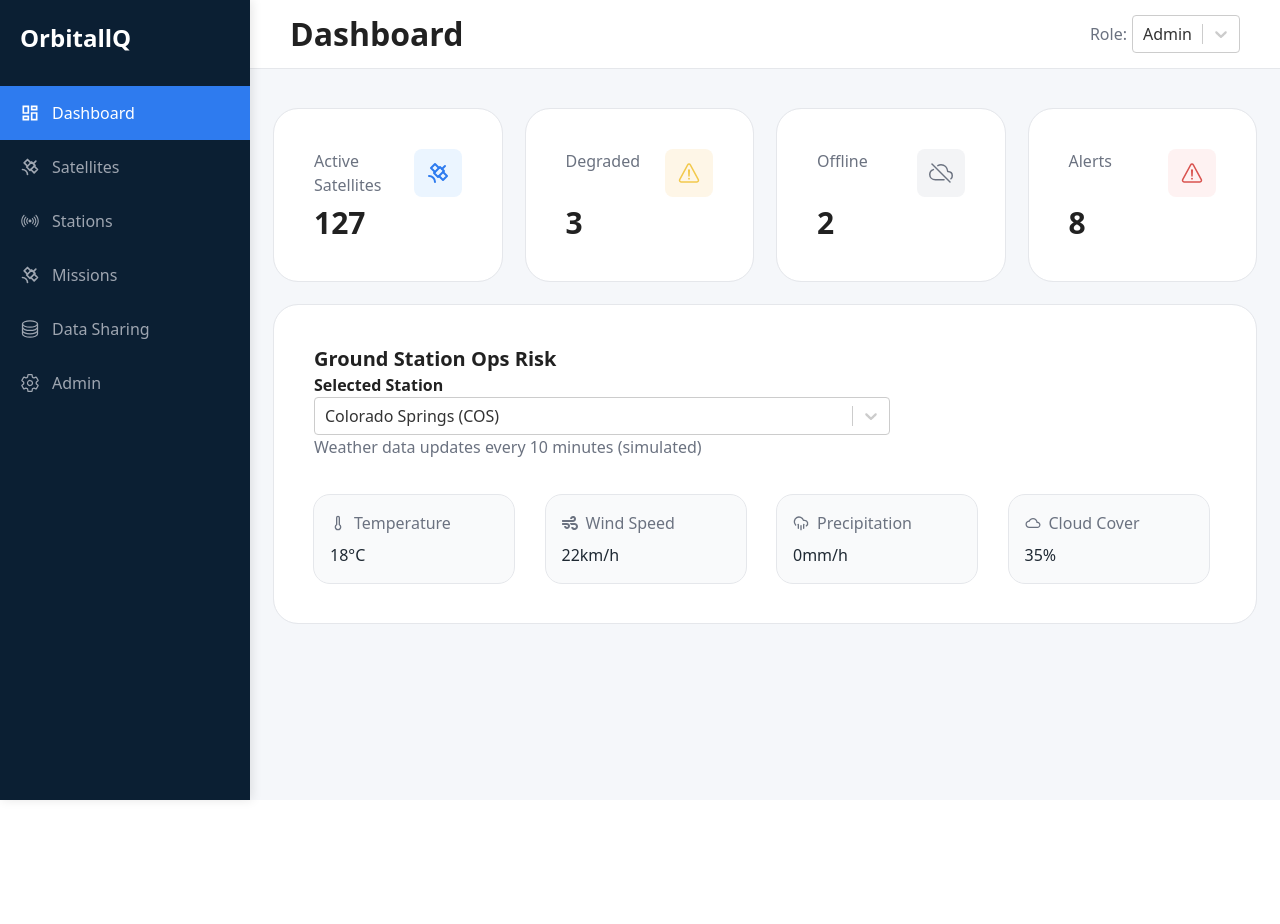
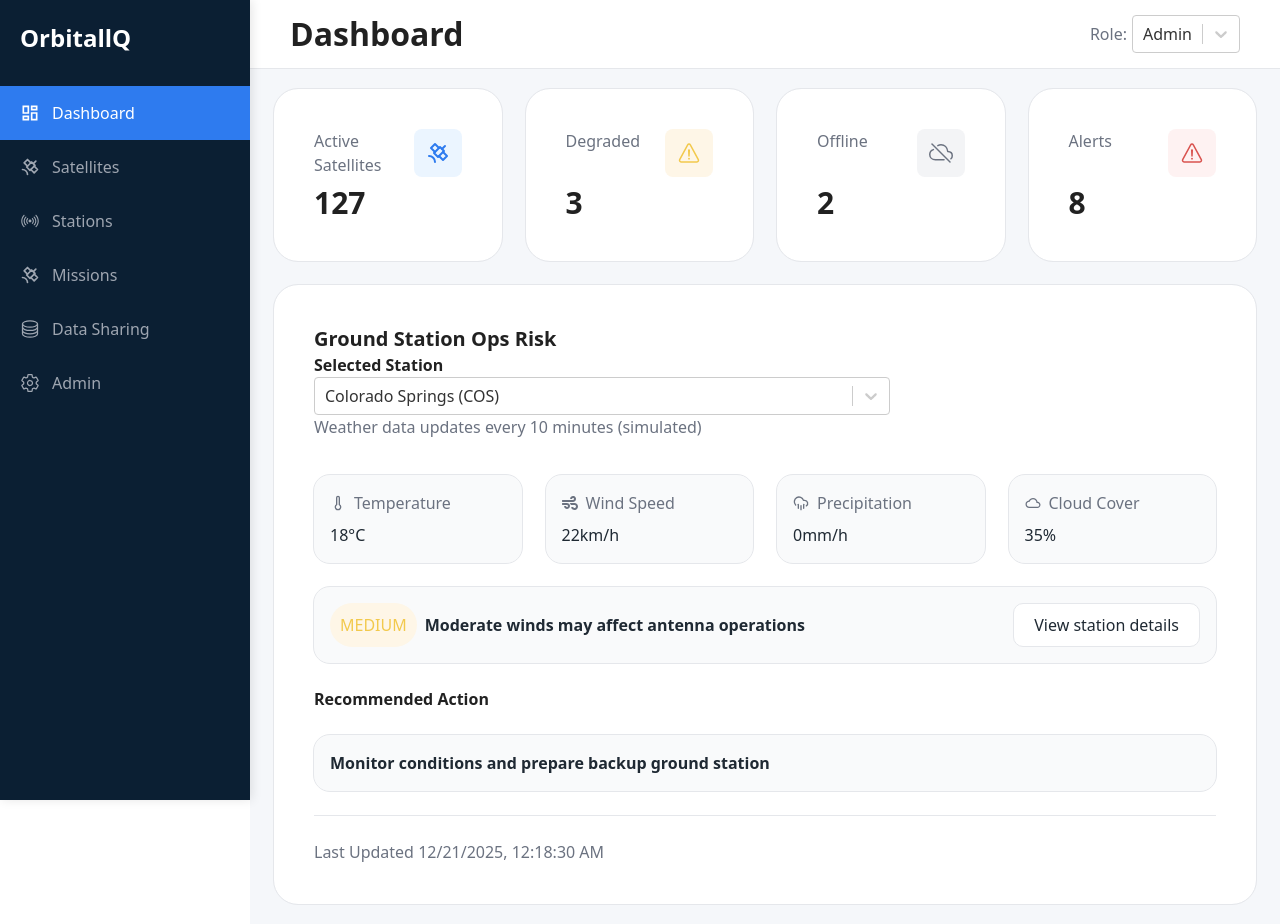
Before and after one commit to nikaKotrikadze/OrbitallQ-dashboard, a React (Vite) app: page /dashboard in a window 1280 px wide. Before the commit the page ends 800 px from the top, so only its background shows below. Built offline with nearby package versions, Linux system fonts and the light colour scheme.

Commit message:
Feature: Finished Dashboard design

```diff
--- a/src/components/pages/Dashboard/Dashboard.tsx
+++ b/src/components/pages/Dashboard/Dashboard.tsx
@@ -5,7 +5,7 @@ import WeatherCondition from "./WeatherCondition/WeatherCondition";
 
 const Dashboard = () => {
   return (
-    <div className="flex flex-col px-6 pt-5 gap-6">
+    <div className="flex flex-col px-6 pt-5 pb-5 gap-6">
       <SatelliteCondition />
       <div className="bg-white p-10 rounded-3xl outilne-solid outline-[#E5E7EB] outline-1 flex flex-col gap-4">
         <StationSection />
--- a/src/components/pages/Dashboard/SatelliteCondition/SatelliteCondition.tsx
+++ b/src/components/pages/Dashboard/SatelliteCondition/SatelliteCondition.tsx
@@ -31,7 +31,7 @@ const SatelliteCondition = () => {
     },
   ];
   return (
-    <div className="grid grid-cols-1 sm:grid-cols-2 lg:grid-cols-4 gap-6 pt-5">
+    <div className="grid grid-cols-1 sm:grid-cols-2 lg:grid-cols-4 gap-6">
       {cardOptions.map((item) => (
         <Card
           key={item.title}
--- a/src/components/pages/Dashboard/WeatherCondition/WeatherCondition.tsx
+++ b/src/components/pages/Dashboard/WeatherCondition/WeatherCondition.tsx
@@ -3,9 +3,6 @@ import { useStationStore } from "../../../../store/useStationStore";
 import { LuThermometer, LuCloudRain } from "react-icons/lu";
 import { FaWind } from "react-icons/fa";
 import { IoMdCloudOutline } from "react-icons/io";
-
-const WeatherCondition = () => {
-  const station = useStationStore((s) => s.selectedStation());
 
 const WeatherCard = ({
   title,
@@ -19,7 +16,7 @@ const WeatherCondition = () => {
   factor: string;
 }) => {
   return (
-      <div className="bg-[#F9FAFB] p-4 rounded-2xl outilne-solid outline-[#E5E7EB] outline-1 max-w-50">
+    <div className="bg-[#F9FAFB] p-4 rounded-2xl outilne-solid outline-[#E5E7EB] outline-1 ">
       <div className="flex gap-2 items-center">
         {icon}
 
@@ -33,7 +30,13 @@ const WeatherCondition = () => {
   );
 };
 
+const WeatherCondition = () => {
+  const station = useStationStore((s) => s.selectedStation());
+  const now = new Date();
+  const formattedDateTime = now.toLocaleString();
+
   return (
+    <div className="flex flex-col gap-6">
       <div className="grid grid-cols-1 sm:grid-cols-2 lg:grid-cols-4 gap-6 pt-5">
         <WeatherCard
           title={"Temperature"}
@@ -60,6 +63,67 @@ const WeatherCondition = () => {
           factor="%"
         />
       </div>
+      {/* RISK LEVEL */}
+      <div className="bg-[#F9FAFB] p-4 rounded-2xl outilne-solid outline-[#E5E7EB] outline-1 flex justify-between">
+        <div className="flex gap-2 items-center">
+          <div
+            style={{
+              padding: "10px",
+              borderRadius: "50px",
+              background:
+                station?.risk.level == "MEDIUM"
+                  ? "#FEF6E7"
+                  : station?.risk.level == "HIGH"
+                  ? "#FEF2F2"
+                  : "#F0FDF4",
+            }}
+          >
+            <h1
+              className="text-[#6B7280]"
+              style={{
+                color:
+                  station?.risk.level == "MEDIUM"
+                    ? "#F2C94C"
+                    : station?.risk.level == "HIGH"
+                    ? "#D9534F"
+                    : "#2E8B57",
+              }}
+            >
+              {station?.risk.level}
+            </h1>
+          </div>
+          <h1 className="text-[#1F2933] font-semibold">
+            {station?.risk.message}
+          </h1>
+        </div>
+        <button
+          style={{
+            color: "#1F2933",
+            backgroundColor: "#fff",
+            borderColor: "#E5E7EB",
+            borderWidth: "1px",
+            padding: "5px 20px",
+            borderRadius: "10px",
+            cursor: "pointer",
+          }}
+        >
+          View station details
+        </button>
+      </div>
+      {/* Recommended Action */}
+      <span className="col-[#1F2933] text-s font-semibold">
+        Recommended Action
+      </span>
+      <div className="bg-[#F9FAFB] p-4 rounded-2xl outilne-solid outline-[#E5E7EB] outline-1">
+        <h1 className="text-[#1F2933] font-semibold">
+          {station?.recommendedAction}
+        </h1>
+      </div>
+      <hr style={{ color: "#E5E7EB" }} />
+      <div>
+        <h1 className="text-[#6B7280]">Last Updated {formattedDateTime}</h1>
+      </div>
+    </div>
   );
 };
 
```
Lines whose indentation alone changed are shown as unchanged.
